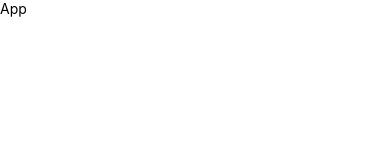
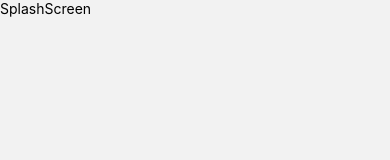
Before and after one commit to Engineerbabu777/grocery_app_react_native_cli, a React Native app: screen /SplashScreen in a window 390 px wide. Shown: the top 160 px of the page. Built offline with nearby package versions, Linux system fonts and the light colour scheme.

Commit message:
`Basic Navigation Steup Done`

```diff
--- a/App.tsx
+++ b/App.tsx
@@ -1,17 +1,11 @@
+import {View, Text} from 'react-native';
+import React from 'react';
+import Navigation from '@navigation/Navigation';
 
-
-
-import { View, Text } from 'react-native'
-import React from 'react'
-
-type Props = {}
+type Props = {};
 
 const App = (props: Props) => {
-  return (
-    <View>
-      <Text>App</Text>
-    </View>
-  )
-}
+  return <Navigation />;
+};
 
-export default App
+export default App;
--- /dev/null
+++ b/src/features/auth/SplashScreen.tsx
@@ -0,0 +1,15 @@
+
+
+
+import { StyleSheet, Text, View } from 'react-native'
+import React from 'react'
+
+export default function SplashScreen() {
+  return (
+    <View>
+      <Text>SplashScreen</Text>
+    </View>
+  )
+}
+
+const styles = StyleSheet.create({})
--- /dev/null
+++ b/src/index.dt.ts
@@ -0,0 +1,3 @@
+declare module '*.png';
+declare module '*.jpg';
+declare module '*.jpeg';
--- /dev/null
+++ b/src/navigation/Navigation.tsx
@@ -0,0 +1,20 @@
+import {createNativeStackNavigator} from '@react-navigation/native-stack';
+import React from 'react';
+import {NavigationContainer} from '@react-navigation/native';
+import {navigationRef} from '@utils/NavigationUtils';
+import SplashScreen from '@features/auth/SplashScreen';
+
+const Stack = createNativeStackNavigator();
+export default function Navigation() {
+  return (
+    <NavigationContainer ref={navigationRef}>
+      <Stack.Navigator
+        initialRouteName="SplashScreen"
+        screenOptions={{
+          headerShown: false,
+        }}>
+        <Stack.Screen name="SplashScreen" component={SplashScreen} />
+      </Stack.Navigator>
+    </NavigationContainer>
+  );
+}
```
Also changed, not shown: 1 other file (tests, documents, lock files or other folders).
